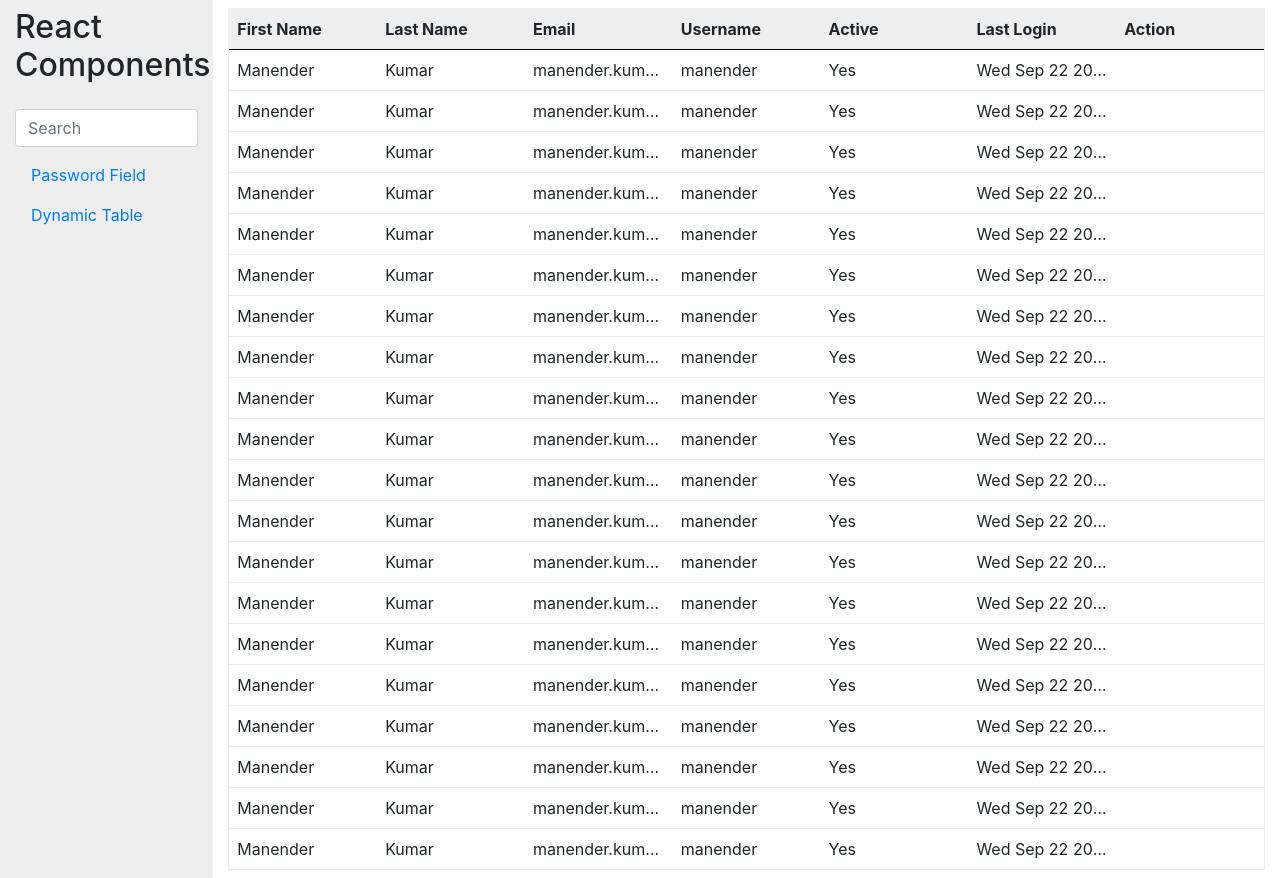
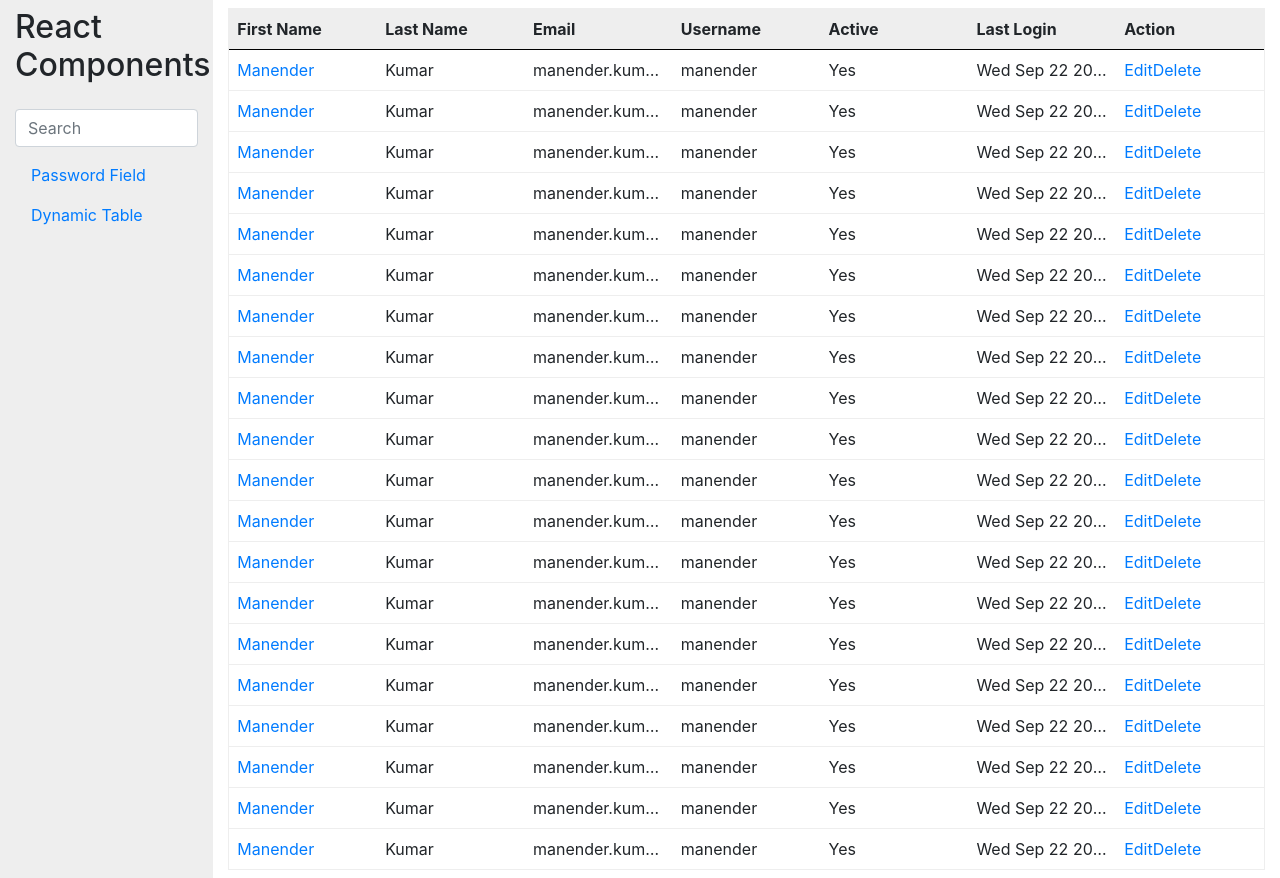
Before and after one commit to manenderk/react-components, a React (Create React App) app: page /dynamic-table in a window 1280 px wide. Built offline with nearby package versions, Linux system fonts and the light colour scheme.

Commit message:
dynamic table updates

```diff
--- a/src/App.js
+++ b/src/App.js
@@ -55,7 +55,14 @@ function App() {
                 <PasswordFieldComponent />
               </Route>
               <Route path="/dynamic-table">
-                <DynamicTableComponent headers={tableHeaderData1} data={tableData1} editAction="1234"/>
+                <DynamicTableComponent
+                  headers={tableHeaderData1}
+                  data={tableData1}
+                  idKey="id"
+                  editAction="/user/edit/{id}"
+                  viewAction="/user/{id}"
+                  deleteAction="/user/delete/{id}"
+                />
               </Route>
             </Switch>
           </div>
--- a/src/Components/DynamicTable/DynamicTableComponent.jsx
+++ b/src/Components/DynamicTable/DynamicTableComponent.jsx
@@ -2,12 +2,19 @@ import React, {useEffect, useState} from 'react';
 import PropTypes from 'prop-types';
 import './DynamicTable.scss';
 
-const DynamicTableComponent = ({headers, data, editAction, viewAction, deleteAction, ...props}) => {
+const DynamicTableComponent = ({headers, data, idKey, editAction, viewAction, deleteAction, ...props}) => {
 
   const [tableHeaders, setTableHeaders] = useState(headers);
   const [tableData, setTableData] = useState(data)
 
   useEffect(() => {
+
+    if (viewAction || editAction || deleteAction) {
+      if (!idKey) {
+        throw new Error('idKey is not specified. To use edit/delete actions specify idKey');
+      }
+    }
+
     if (editAction || deleteAction) {
       setTableHeaders([...headers, {
         label: 'Action',
@@ -20,7 +27,24 @@ const DynamicTableComponent = ({headers, data, editAction, viewAction, deleteAct
 
 
   const printColumnByDataType = (header, item) => {
-    if (!item) {
+    if (header.key === 'item_action') {
+      return (
+        <>
+          {
+            editAction &&
+            <a href={editAction.replace('{id}', item[idKey])} >Edit</a>
+          }
+          {
+            deleteAction &&
+            <a href={deleteAction.replace('{id}', item[idKey])} >Delete</a>
+          }
+        </>
+      )
+    }
+
+    const col = item[header.key];
+
+    if (!col) {
       return '';
     }
 
@@ -28,13 +52,13 @@ const DynamicTableComponent = ({headers, data, editAction, viewAction, deleteAct
 
     switch (header.dataType) {
       case 'bool':
-        formattedText = item === true ? 'Yes' : 'No'
+        formattedText = col === true ? 'Yes' : 'No'
         break;
       case 'date':
-        formattedText = item.toDateString();
+        formattedText = col.toDateString();
         break;
       default:
-        formattedText = item + '';
+        formattedText = col + '';
         break;
     }
     return formattedText;
@@ -63,7 +87,16 @@ const DynamicTableComponent = ({headers, data, editAction, viewAction, deleteAct
                     tableHeaders.map((header, index1) => {
                       return (
                         <div className="item" key={index1}>
-                          {printColumnByDataType(header, item[header.key])}
+                          {
+                            index1 === 0 && viewAction &&
+                            <a href={viewAction.replace('{id}', item[idKey])}>
+                              { printColumnByDataType(header, item) }
+                            </a>
+
+                          }
+                          {
+                            (index1 > 0 || !viewAction) && printColumnByDataType(header, item)
+                          }
                         </div>
                       )
                     })
--- a/src/sample-data/table-data-1.js
+++ b/src/sample-data/table-data-1.js
@@ -1,164 +1,184 @@
 const tableData1 = [
   {
-    first_name: 'Manender',
-    last_name: 'Kumar',
-    email: 'manender.kumar@mamsys.com',
-    username: 'manender',
+    id: 1,
+    first_name: "Manender",
+    last_name: "Kumar",
+    email: "manender.kumar@mamsys.com",
+    username: "manender",
     active: true,
-    last_login: new Date()
+    last_login: new Date(),
   },
   {
-    first_name: 'Manender',
-    last_name: 'Kumar',
-    email: 'manender.kumar@mamsys.com',
-    username: 'manender',
+    id: 1,
+    first_name: "Manender",
+    last_name: "Kumar",
+    email: "manender.kumar@mamsys.com",
+    username: "manender",
     active: true,
-    last_login: new Date()
+    last_login: new Date(),
   },
   {
-    first_name: 'Manender',
-    last_name: 'Kumar',
-    email: 'manender.kumar@mamsys.com',
-    username: 'manender',
+    id: 1,
+    first_name: "Manender",
+    last_name: "Kumar",
+    email: "manender.kumar@mamsys.com",
+    username: "manender",
     active: true,
-    last_login: new Date()
+    last_login: new Date(),
   },
   {
-    first_name: 'Manender',
-    last_name: 'Kumar',
-    email: 'manender.kumar@mamsys.com',
-    username: 'manender',
+    id: 1,
+    first_name: "Manender",
+    last_name: "Kumar",
+    email: "manender.kumar@mamsys.com",
+    username: "manender",
     active: true,
-    last_login: new Date()
+    last_login: new Date(),
   },
   {
-    first_name: 'Manender',
-    last_name: 'Kumar',
-    email: 'manender.kumar@mamsys.com',
-    username: 'manender',
+    id: 1,
+    first_name: "Manender",
+    last_name: "Kumar",
+    email: "manender.kumar@mamsys.com",
+    username: "manender",
     active: true,
-    last_login: new Date()
+    last_login: new Date(),
   },
   {
-    first_name: 'Manender',
-    last_name: 'Kumar',
-    email: 'manender.kumar@mamsys.com',
-    username: 'manender',
+    id: 1,
+    first_name: "Manender",
+    last_name: "Kumar",
+    email: "manender.kumar@mamsys.com",
+    username: "manender",
     active: true,
-    last_login: new Date()
+    last_login: new Date(),
   },
   {
-    first_name: 'Manender',
-    last_name: 'Kumar',
-    email: 'manender.kumar@mamsys.com',
-    username: 'manender',
+    id: 1,
+    first_name: "Manender",
+    last_name: "Kumar",
+    email: "manender.kumar@mamsys.com",
+    username: "manender",
     active: true,
-    last_login: new Date()
+    last_login: new Date(),
   },
   {
-    first_name: 'Manender',
-    last_name: 'Kumar',
-    email: 'manender.kumar@mamsys.com',
-    username: 'manender',
+    id: 1,
+    first_name: "Manender",
+    last_name: "Kumar",
+    email: "manender.kumar@mamsys.com",
+    username: "manender",
     active: true,
-    last_login: new Date()
+    last_login: new Date(),
   },
   {
-    first_name: 'Manender',
-    last_name: 'Kumar',
-    email: 'manender.kumar@mamsys.com',
-    username: 'manender',
+    id: 1,
+    first_name: "Manender",
+    last_name: "Kumar",
+    email: "manender.kumar@mamsys.com",
+    username: "manender",
     active: true,
-    last_login: new Date()
+    last_login: new Date(),
   },
   {
-    first_name: 'Manender',
-    last_name: 'Kumar',
-    email: 'manender.kumar@mamsys.com',
-    username: 'manender',
+    id: 1,
+    first_name: "Manender",
+    last_name: "Kumar",
+    email: "manender.kumar@mamsys.com",
+    username: "manender",
     active: true,
-    last_login: new Date()
+    last_login: new Date(),
   },
   {
-    first_name: 'Manender',
-    last_name: 'Kumar',
-    email: 'manender.kumar@mamsys.com',
-    username: 'manender',
+    id: 1,
+    first_name: "Manender",
+    last_name: "Kumar",
+    email: "manender.kumar@mamsys.com",
+    username: "manender",
     active: true,
-    last_login: new Date()
+    last_login: new Date(),
   },
   {
-    first_name: 'Manender',
-    last_name: 'Kumar',
-    email: 'manender.kumar@mamsys.com',
-    username: 'manender',
+    id: 1,
+    first_name: "Manender",
+    last_name: "Kumar",
+    email: "manender.kumar@mamsys.com",
+    username: "manender",
     active: true,
-    last_login: new Date()
+    last_login: new Date(),
   },
   {
-    first_name: 'Manender',
-    last_name: 'Kumar',
-    email: 'manender.kumar@mamsys.com',
-    username: 'manender',
+    id: 1,
+    first_name: "Manender",
+    last_name: "Kumar",
+    email: "manender.kumar@mamsys.com",
+    username: "manender",
     active: true,
-    last_login: new Date()
+    last_login: new Date(),
   },
   {
-    first_name: 'Manender',
-    last_name: 'Kumar',
-    email: 'manender.kumar@mamsys.com',
-    username: 'manender',
+    id: 1,
+    first_name: "Manender",
+    last_name: "Kumar",
+    email: "manender.kumar@mamsys.com",
+    username: "manender",
     active: true,
-    last_login: new Date()
+    last_login: new Date(),
   },
   {
-    first_name: 'Manender',
-    last_name: 'Kumar',
-    email: 'manender.kumar@mamsys.com',
-    username: 'manender',
+    id: 1,
+    first_name: "Manender",
+    last_name: "Kumar",
+    email: "manender.kumar@mamsys.com",
+    username: "manender",
     active: true,
-    last_login: new Date()
+    last_login: new Date(),
   },
   {
-    first_name: 'Manender',
-    last_name: 'Kumar',
-    email: 'manender.kumar@mamsys.com',
-    username: 'manender',
+    id: 1,
+    first_name: "Manender",
+    last_name: "Kumar",
+    email: "manender.kumar@mamsys.com",
+    username: "manender",
     active: true,
-    last_login: new Date()
+    last_login: new Date(),
   },
   {
-    first_name: 'Manender',
-    last_name: 'Kumar',
-    email: 'manender.kumar@mamsys.com',
-    username: 'manender',
+    id: 1,
+    first_name: "Manender",
+    last_name: "Kumar",
+    email: "manender.kumar@mamsys.com",
+    username: "manender",
     active: true,
-    last_login: new Date()
+    last_login: new Date(),
   },
   {
-    first_name: 'Manender',
-    last_name: 'Kumar',
-    email: 'manender.kumar@mamsys.com',
-    username: 'manender',
+    id: 1,
+    first_name: "Manender",
+    last_name: "Kumar",
+    email: "manender.kumar@mamsys.com",
+    username: "manender",
     active: true,
-    last_login: new Date()
+    last_login: new Date(),
   },
   {
-    first_name: 'Manender',
-    last_name: 'Kumar',
-    email: 'manender.kumar@mamsys.com',
-    username: 'manender',
+    id: 1,
+    first_name: "Manender",
+    last_name: "Kumar",
+    email: "manender.kumar@mamsys.com",
+    username: "manender",
     active: true,
-    last_login: new Date()
+    last_login: new Date(),
   },
   {
-    first_name: 'Manender',
-    last_name: 'Kumar',
-    email: 'manender.kumar@mamsys.com',
-    username: 'manender',
+    id: 1,
+    first_name: "Manender",
+    last_name: "Kumar",
+    email: "manender.kumar@mamsys.com",
+    username: "manender",
     active: true,
-    last_login: new Date()
-  }
+    last_login: new Date(),
+  },
 ];
 
 export default tableData1;
```
